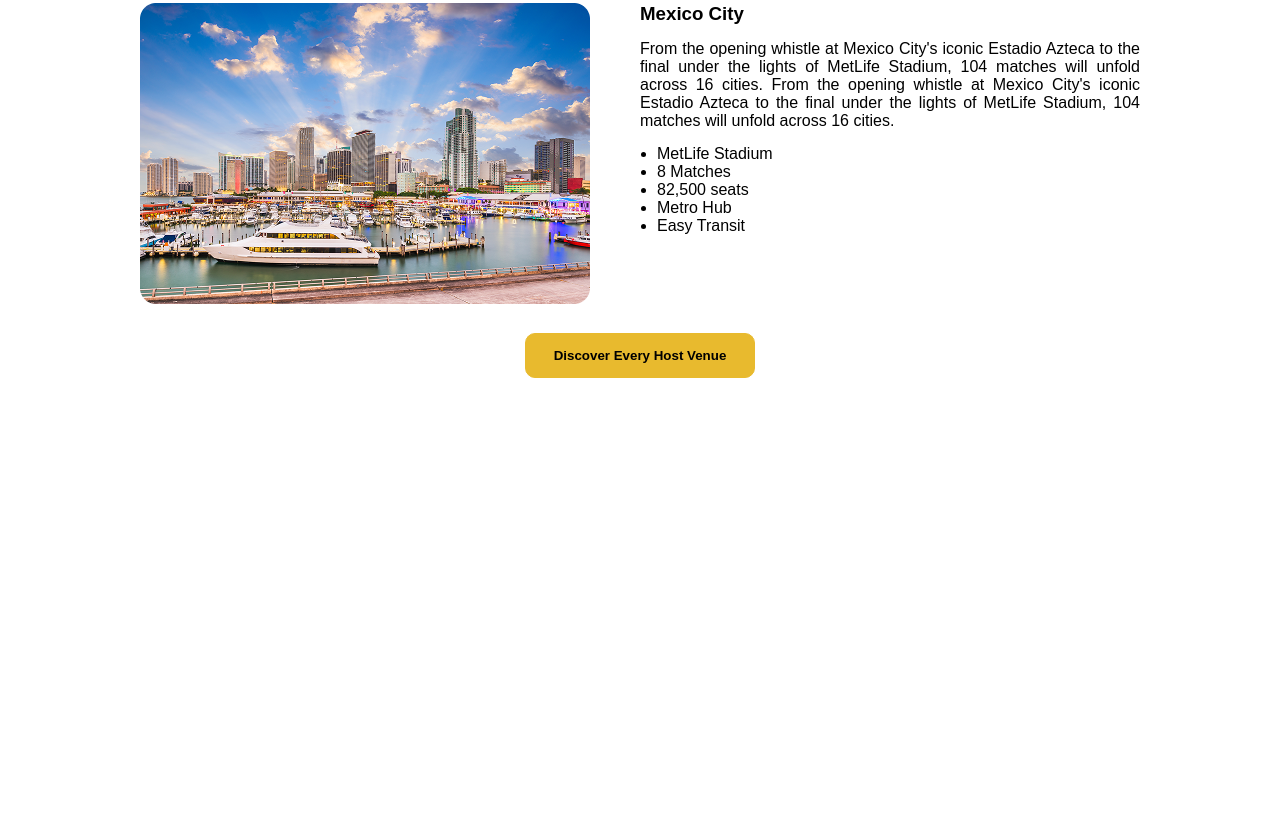
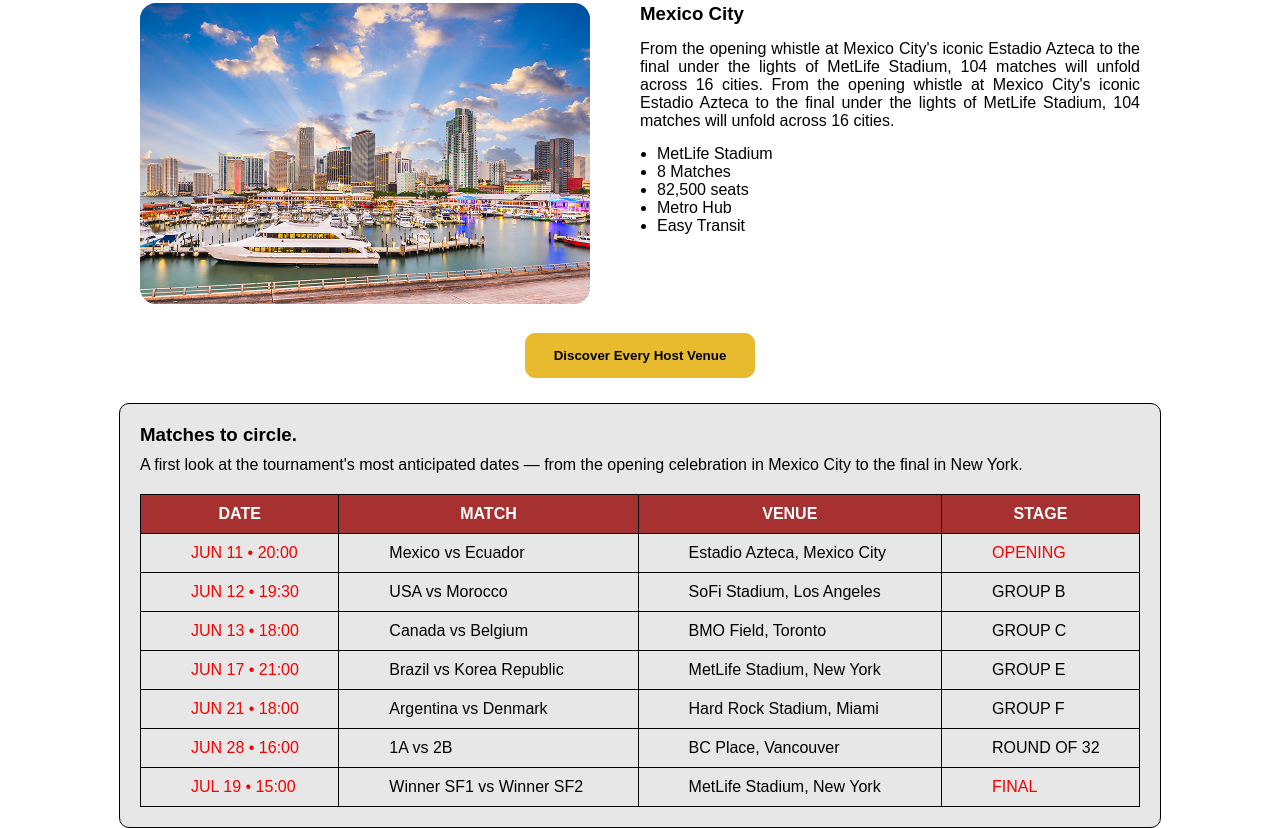
Before and after one commit to naimul291/fifa-world-cup-2026, a plain HTML site: page index.html in a window 1280 px wide. Shown: the part 1921-2749 px from the top of the page. Before the commit the page ends 2324 px from the top, so only its background shows below. Drawn offline with Linux system fonts and the light colour scheme; a web font is replaced by a local one.

Commit message:
matches circle added

```diff
--- a/index.html
+++ b/index.html
@@ -152,9 +152,72 @@
         </div>
     </section>
 
+    <!--explor host city end-->
 
+    <!--Matches circle start-->
+    <section class="container table-1">
+        <h3>Matches to circle.</h3>
+        <p>A first look at the tournament's most anticipated dates — from the opening celebration in Mexico City to the final in New York.</p>
+        <table class="table">
+            <thead>
+                <tr>
+                    <th>DATE</th>
+                    <th>MATCH</th>
+                    <th>VENUE</th>
+                    <th>STAGE</th>
 
-    <!--explor host city start-->
+                </tr>
+            </thead>
+
+            <tbody>
+
+                <tr>
+                    <td class="date">JUN 11 • 20:00</td>
+                    <td>Mexico vs Ecuador</td>
+                    <td>Estadio Azteca, Mexico City</td>
+                    <td class="date">OPENING</td>
+                </tr>
+                <tr>
+                    <td class="date">JUN 12 • 19:30</td>
+                    <td>USA vs Morocco</td>
+                    <td>SoFi Stadium, Los Angeles</td>
+                    <td>GROUP B</td>
+                </tr>
+                <tr>
+                    <td class="date">JUN 13 • 18:00</td>
+                    <td>Canada vs Belgium</td>
+                    <td>BMO Field, Toronto</td>
+                    <td>GROUP C</td>
+                </tr>
+                <tr>
+                    <td class="date">JUN 17 • 21:00</td>
+                    <td>Brazil vs Korea Republic</td>
+                    <td>MetLife Stadium, New York</td>
+                    <td>GROUP E</td>
+                </tr>
+                <tr>
+                    <td class="date">JUN 21 • 18:00</td>
+                    <td>Argentina vs Denmark</td>
+                    <td>Hard Rock Stadium, Miami</td>
+                    <td>GROUP F</td>
+                </tr>
+                <tr>
+                    <td class="date"> JUN 28 • 16:00</td>
+                    <td>1A vs 2B</td>
+                    <td>BC Place, Vancouver</td>
+                    <td>ROUND OF 32</td>
+                </tr>
+                <tr>
+                    <td class="date"> JUL 19 • 15:00</td>
+                    <td>Winner SF1 vs Winner SF2</td>
+                    <td>MetLife Stadium, New York</td>
+                    <td class="date">FINAL</td>
+                </tr>
+
+            </tbody>
+        </table>
+    </section>
+    <!--Matches circle end-->
 
 </body>
 </html>
--- a/style.css
+++ b/style.css
@@ -136,3 +136,38 @@
     text-align: center;
     padding: 20px;
 }
+.table{
+    border-collapse: collapse;
+    width: 1000px;
+}
+
+td, th{
+    border: 1.5px solid rgb(0, 0, 0);
+    padding: 10px;
+
+}
+th{
+    background-color: #A73131;
+    color: white;
+}
+td{
+    padding-left: 50px;
+}
+.date{
+    color: #F60000;
+}
+
+.container.table-1 {
+    background-color: #e7e7e7;
+    border: 1px solid black;
+    padding: 20px;
+    border-radius: 10px;
+}
+
+.container.table-1 h3{
+    padding-bottom: 10px;
+}
+
+.container.table-1 p{
+    padding-bottom: 20px;
+}
```
